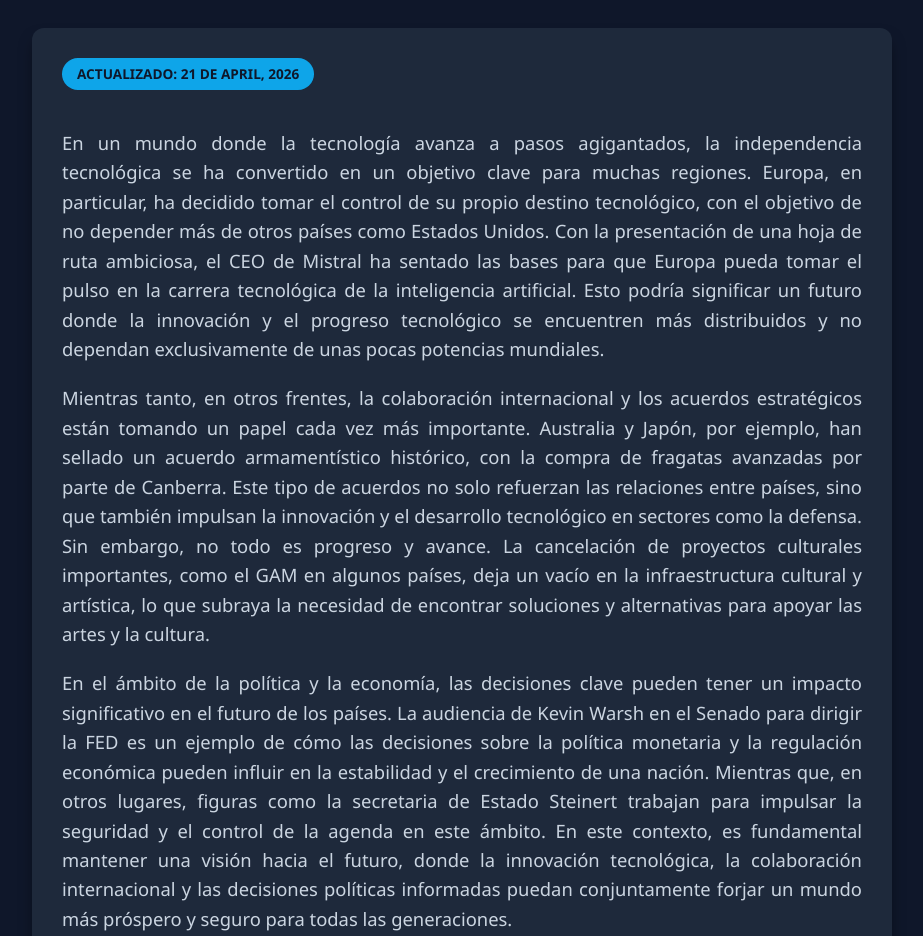
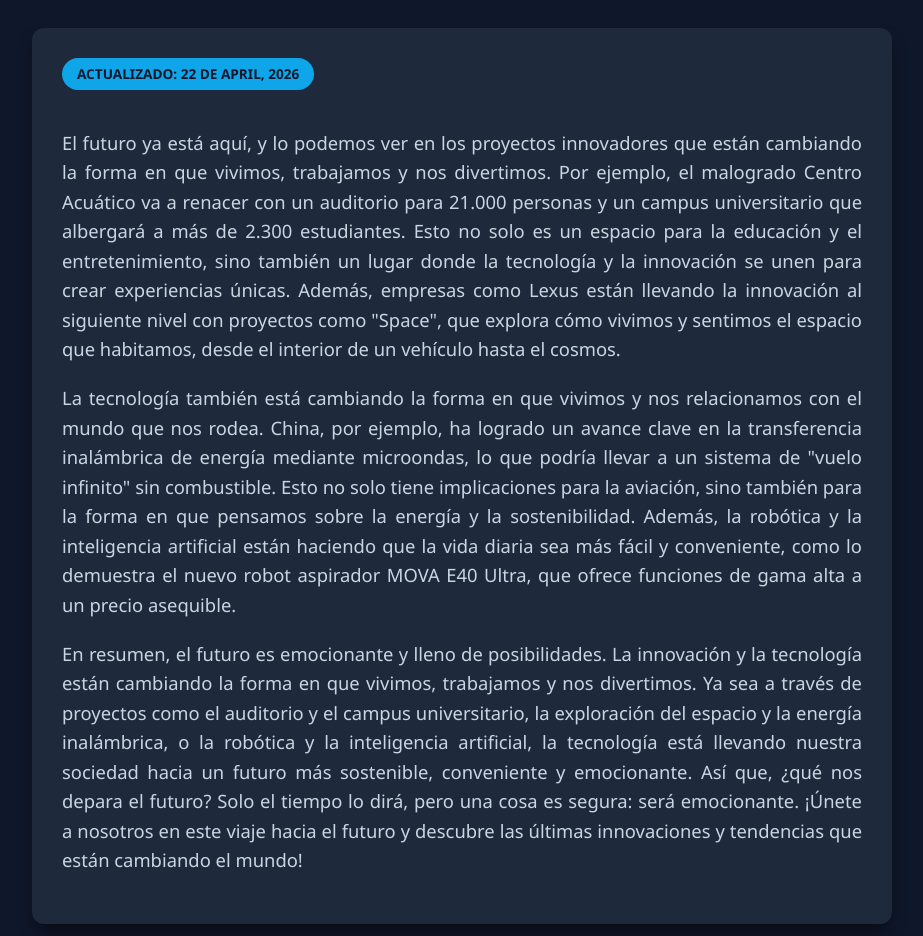
Before and after one commit to Jesus-Adrian-Yanez-Benavides/nexus-8-news, a plain HTML site: page index.html in a window 1280 px wide. Shown: the part 180-1116 px from the top of the page, without its empty margins (178-1101 px from the left). Drawn offline with Linux system fonts and the light colour scheme.

Commit message:
Actualización diaria de noticias

```diff
--- a/index.html
+++ b/index.html
@@ -73,13 +73,13 @@
     </header>
 
     <div class="container">
-        <div class="date">Actualizado: 21 de April, 2026</div>
+        <div class="date">Actualizado: 22 de April, 2026</div>
         <div class="content">
-            <p>En un mundo donde la tecnología avanza a pasos agigantados, la independencia tecnológica se ha convertido en un objetivo clave para muchas regiones. Europa, en particular, ha decidido tomar el control de su propio destino tecnológico, con el objetivo de no depender más de otros países como Estados Unidos. Con la presentación de una hoja de ruta ambiciosa, el CEO de Mistral ha sentado las bases para que Europa pueda tomar el pulso en la carrera tecnológica de la inteligencia artificial. Esto podría significar un futuro donde la innovación y el progreso tecnológico se encuentren más distribuidos y no dependan exclusivamente de unas pocas potencias mundiales.</p>
+            <p>El futuro ya está aquí, y lo podemos ver en los proyectos innovadores que están cambiando la forma en que vivimos, trabajamos y nos divertimos. Por ejemplo, el malogrado Centro Acuático va a renacer con un auditorio para 21.000 personas y un campus universitario que albergará a más de 2.300 estudiantes. Esto no solo es un espacio para la educación y el entretenimiento, sino también un lugar donde la tecnología y la innovación se unen para crear experiencias únicas. Además, empresas como Lexus están llevando la innovación al siguiente nivel con proyectos como "Space", que explora cómo vivimos y sentimos el espacio que habitamos, desde el interior de un vehículo hasta el cosmos.</p>
 
-<p>Mientras tanto, en otros frentes, la colaboración internacional y los acuerdos estratégicos están tomando un papel cada vez más importante. Australia y Japón, por ejemplo, han sellado un acuerdo armamentístico histórico, con la compra de fragatas avanzadas por parte de Canberra. Este tipo de acuerdos no solo refuerzan las relaciones entre países, sino que también impulsan la innovación y el desarrollo tecnológico en sectores como la defensa. Sin embargo, no todo es progreso y avance. La cancelación de proyectos culturales importantes, como el GAM en algunos países, deja un vacío en la infraestructura cultural y artística, lo que subraya la necesidad de encontrar soluciones y alternativas para apoyar las artes y la cultura.</p>
+<p>La tecnología también está cambiando la forma en que vivimos y nos relacionamos con el mundo que nos rodea. China, por ejemplo, ha logrado un avance clave en la transferencia inalámbrica de energía mediante microondas, lo que podría llevar a un sistema de "vuelo infinito" sin combustible. Esto no solo tiene implicaciones para la aviación, sino también para la forma en que pensamos sobre la energía y la sostenibilidad. Además, la robótica y la inteligencia artificial están haciendo que la vida diaria sea más fácil y conveniente, como lo demuestra el nuevo robot aspirador MOVA E40 Ultra, que ofrece funciones de gama alta a un precio asequible.</p>
 
-<p>En el ámbito de la política y la economía, las decisiones clave pueden tener un impacto significativo en el futuro de los países. La audiencia de Kevin Warsh en el Senado para dirigir la FED es un ejemplo de cómo las decisiones sobre la política monetaria y la regulación económica pueden influir en la estabilidad y el crecimiento de una nación. Mientras que, en otros lugares, figuras como la secretaria de Estado Steinert trabajan para impulsar la seguridad y el control de la agenda en este ámbito. En este contexto, es fundamental mantener una visión hacia el futuro, donde la innovación tecnológica, la colaboración internacional y las decisiones políticas informadas puedan conjuntamente forjar un mundo más próspero y seguro para todas las generaciones.</p>
+<p>En resumen, el futuro es emocionante y lleno de posibilidades. La innovación y la tecnología están cambiando la forma en que vivimos, trabajamos y nos divertimos. Ya sea a través de proyectos como el auditorio y el campus universitario, la exploración del espacio y la energía inalámbrica, o la robótica y la inteligencia artificial, la tecnología está llevando nuestra sociedad hacia un futuro más sostenible, conveniente y emocionante. Así que, ¿qué nos depara el futuro? Solo el tiempo lo dirá, pero una cosa es segura: será emocionante. ¡Únete a nosotros en este viaje hacia el futuro y descubre las últimas innovaciones y tendencias que están cambiando el mundo!
         </div>
     </div>
 
```
